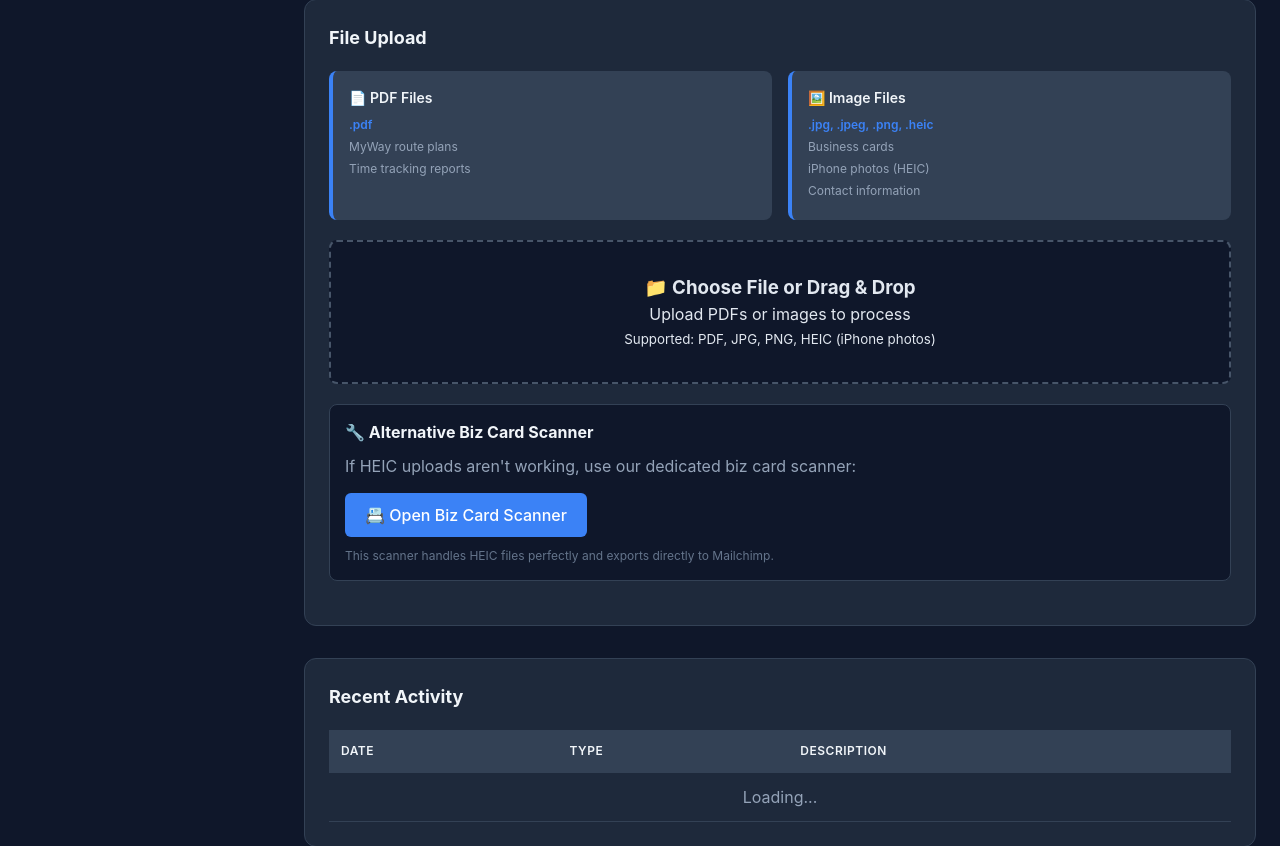
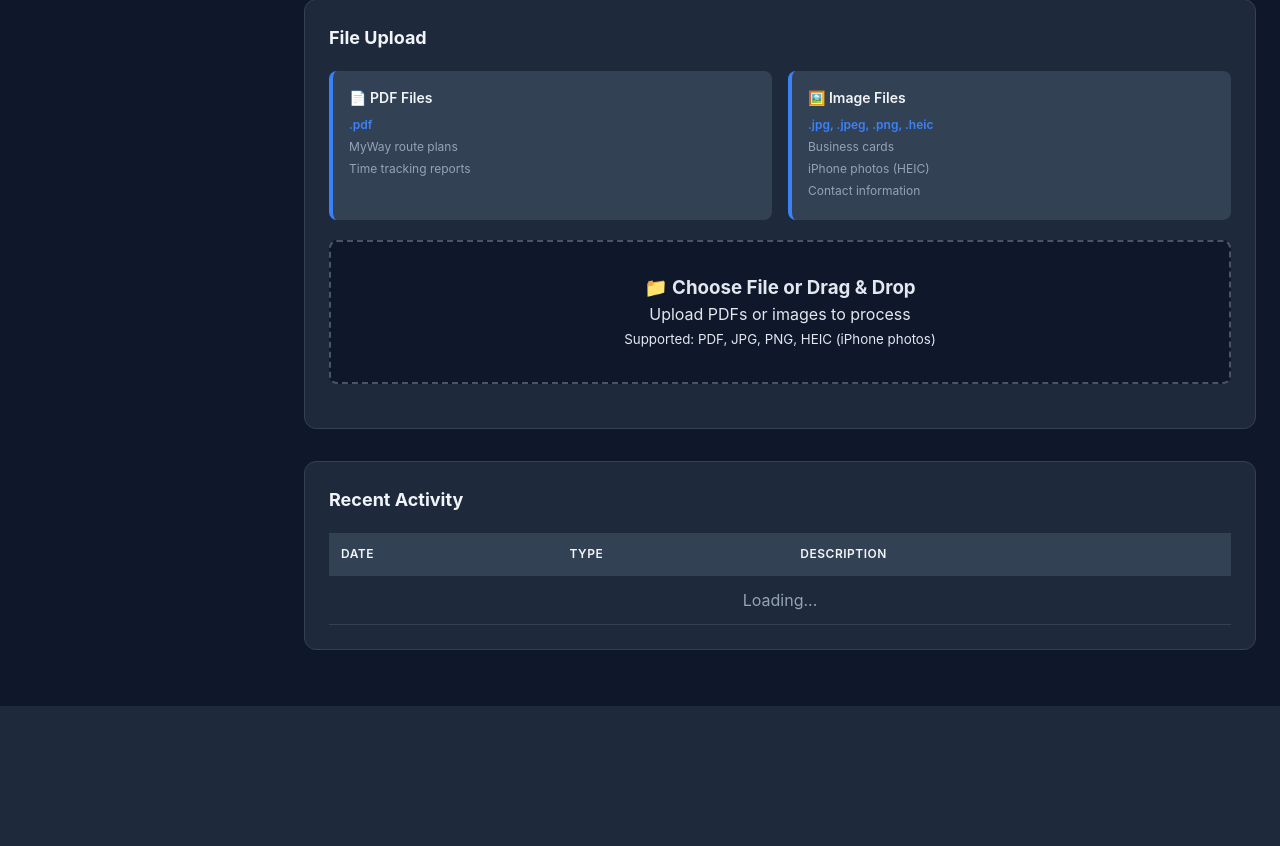
Before and after one commit to shulmeister/Colorado-CareAssist-Route-Tracker, a FastAPI app: template templates/dashboard.html in a window 1280 px wide. Shown: the part 1031-1877 px from the top of the page. After the commit the page ends 1737 px from the top, so only its background shows below. Run offline with FastAPI, Linux system fonts and the light colour scheme; the template is opened without the code that fills it, so the values that code supplies are empty.

Commit message:
Fix HEIC processing by passing bytes to HeifImage and remove workaround

```diff
--- a/business_card_scanner.py
+++ b/business_card_scanner.py
@@ -38,7 +38,9 @@ class BusinessCardScanner:
                 try:
                     logger.info("Attempting to open as HEIF image")
                     image_buffer.seek(0)
-                    heif_image = HeifImage(image_buffer)
+                    # Convert BytesIO to bytes for HeifImage
+                    heif_data = image_buffer.getvalue()
+                    heif_image = HeifImage(heif_data)
                     image = heif_image.to_pillow()
                     logger.info(f"Successfully opened HEIF image: {image.mode}, size: {image.size}")
                 except Exception as heif_error:
--- a/templates/dashboard.html
+++ b/templates/dashboard.html
@@ -724,19 +724,6 @@
 
                 <div id="uploadStatus" class="upload-status" style="display: none;"></div>
 
-                <!-- Working Biz Card Scanner Link -->
-                <div style="margin-top: 20px; padding: 15px; background: #0f172a; border-radius: 8px; border: 1px solid #334155;">
-                    <h4 style="color: #f1f5f9; margin-bottom: 10px;">🔧 Alternative Biz Card Scanner</h4>
-                    <p style="color: #94a3b8; margin-bottom: 15px;">If HEIC uploads aren't working, use our dedicated biz card scanner:</p>
-                    <a href="https://github.com/shulmeister/bizcard-scanner" target="_blank"
-                       style="display: inline-block; background: #3b82f6; color: white; padding: 10px 20px; border-radius: 6px; text-decoration: none; font-weight: 500;">
-                        📇 Open Biz Card Scanner
-                    </a>
-                    <p style="color: #64748b; font-size: 12px; margin-top: 10px;">
-                        This scanner handles HEIC files perfectly and exports directly to Mailchimp.
-                    </p>
-                </div>
-
                 <div id="resultsContainer" style="margin-top: 20px;"></div>
 
                 <button id="appendBtn" class="btn" style="display: none; margin-top: 16px;">Save Data</button>
```
Lines whose indentation alone changed are shown as unchanged.
